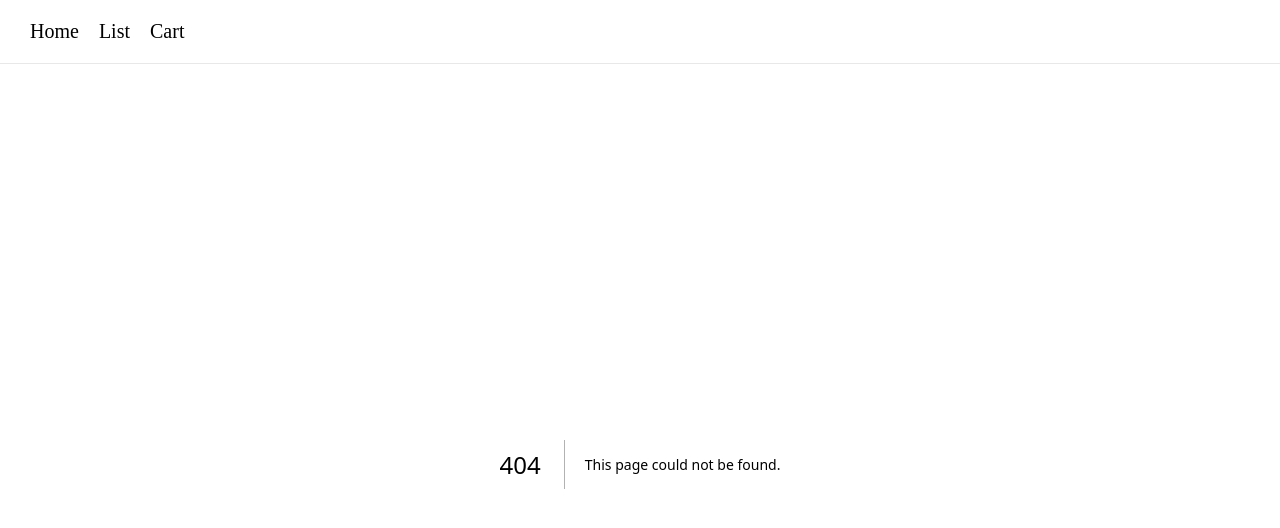
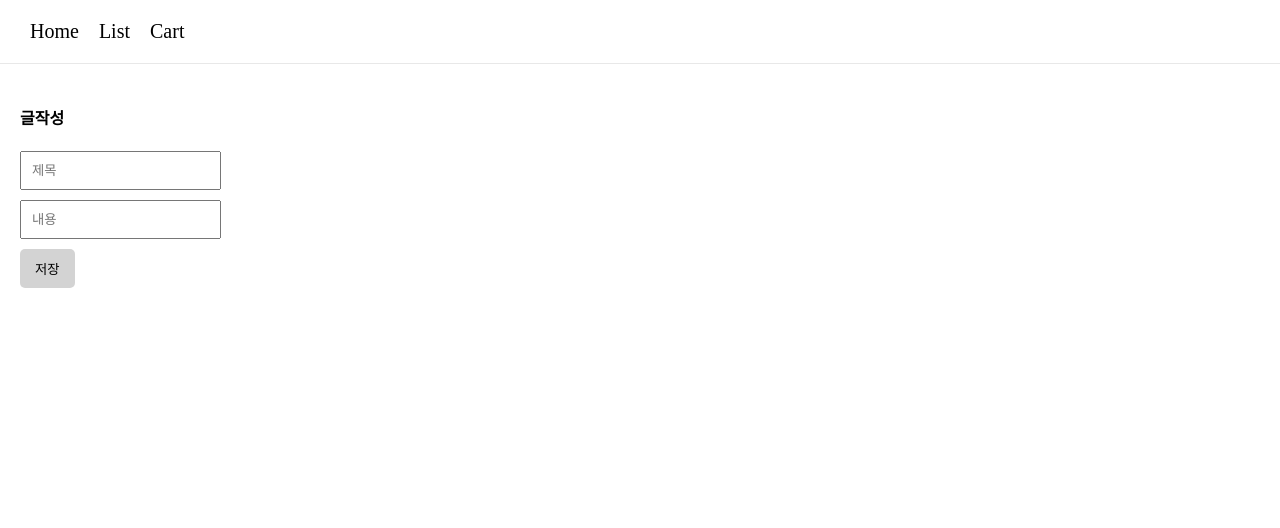
Before and after one commit to theco12/starbuck-practice, a Next.js app in the folder my-app/: page /write in a window 1280 px wide. Before the commit this address had no page. Shown: the top 528 px of the page. Built offline with nearby package versions, Linux system fonts and the light colour scheme.

Commit message:
게시판

```diff
--- a/my-app/app/globals.css
+++ b/my-app/app/globals.css
@@ -24,6 +24,7 @@ a {
   background: rgb(249, 250, 255);
   padding: 10px;
 }
+
 .list-item {
   background: white;
   border-radius: 10px;
@@ -40,3 +41,67 @@ a {
   color: grey;
   margin: 5px 0px;
 }
+
+/* detail page */
+.detail-title {
+  font-size: 34px;
+  font-weight: 800;
+  margin: 0;
+  padding: 20px;
+}
+
+.detail-item {
+  background: white;
+  border-radius: 10px;
+  padding: 20px;
+  max-width: 70%;
+  margin: 0 auto;
+  box-shadow: rgb(224, 224, 224) 0px 2px 4px 0px;
+  text-align: center;
+}
+
+.detail-bg {
+  background: #fff;
+  padding: 10px;
+}
+
+.detail-item h4 {
+  font-size: 40px;
+  font-weight: 800;
+  margin: 0;
+}
+.detail-item p {
+  color: grey;
+  margin: 20px 0px;
+}
+
+.p-20 {
+  padding: 20px;
+}
+input {
+  box-sizing: border-box;
+  padding: 10px;
+  display: block;
+  margin-bottom: 10px;
+}
+button {
+  padding: 10px 15px;
+  background: lightgray;
+  border: none;
+  border-radius: 5px;
+  cursor: pointer;
+}
+
+.writeBtn {
+  background: #fff;
+  border-radius: 50px;
+  padding: 15px 20px;
+  color: #1e1e1e;
+  font-size: 20px;
+  cursor: pointer;
+  margin: 10px;
+  position: fixed;
+  right: 20px;
+  bottom: 20px;
+  box-shadow: rgb(224, 224, 224) 0px 2px 4px 0px;
+}
--- a/my-app/app/layout.js
+++ b/my-app/app/layout.js
@@ -8,7 +8,8 @@ export const metadata = {
 
 export default function RootLayout({ children }) {
   return (
-    <html lang="en">
+    <html lang="ko">
+      <title>thecorative</title>
       <body>
         <div className="navBar">
           <Link href="/">Home</Link>
--- a/my-app/app/list/page.js
+++ b/my-app/app/list/page.js
@@ -16,10 +16,14 @@ export default async function List() {
             <div key={i} className="list-item">
               <h4>{a.title}</h4>
               <p>{a.content}</p>
+              <Link href={`/edit/${a._id}`}>✏️</Link>
             </div>
           </Link>
         );
       })}
+      <button className="writeBtn">
+        <Link href={`/write`}>+</Link>
+      </button>
     </div>
   );
 }
--- /dev/null
+++ b/my-app/app/write/page.js
@@ -0,0 +1,12 @@
+export default function write() {
+  return (
+    <div className="p-20">
+      <h4>글작성</h4>
+      <form action="/api/write/new" method="POST">
+        <input type="text" name="title" placeholder="제목" />
+        <input type="text" name="content" placeholder="내용" />
+        <button type="submit">저장</button>
+      </form>
+    </div>
+  );
+}
--- a/my-app/package.json
+++ b/my-app/package.json
@@ -13,7 +13,7 @@
     "@emotion/react": "^11.10.6",
     "@emotion/styled": "^11.10.6",
     "mongodb": "^5.5.0",
-    "next": "13.3.0",
+    "next": "^13.4.5-canary.0",
     "react": "18.2.0",
     "react-dom": "18.2.0",
     "yarn": "^1.22.19"
--- /dev/null
+++ b/my-app/pages/api/edit/update.js
@@ -0,0 +1,16 @@
+import { connectDB } from "@/util/database";
+import { ObjectId } from "mongodb";
+
+export default async function handler(req, res) {
+  if (req.method === "POST") {
+    if (req.body.title === "" || req.body.content === "") {
+      res.status(400).json({ message: "빈칸을 모두 채워주세요" });
+    } else {
+      const client = await connectDB;
+      const db = client.db("todoapp");
+      const reqBody = { title: req.body.title, content: req.body.content };
+      await db.collection("post").updateOne({ _id: new ObjectId(req.body._id) }, { $set: reqBody });
+      res.status(200).redirect(302, "/list");
+    }
+  }
+}
--- /dev/null
+++ b/my-app/pages/api/write/new.js
@@ -0,0 +1,14 @@
+import { connectDB } from "@/util/database";
+
+export default async function handler(req, res) {
+  if (req.method === "POST") {
+    if (req.body.title === "" || req.body.content === "") {
+      res.status(400).json({ message: "빈칸을 모두 채워주세요" });
+    } else {
+      const client = await connectDB;
+      const db = client.db("todoapp");
+      await db.collection("post").insertOne(req.body);
+      res.status(200).redirect(302, "/list");
+    }
+  }
+}
```
Also changed, not shown: my-app/app/detail/[id]/page.js (+5 -5 lines), my-app/app/edit/[id]/page.js (added, +26 -0 lines), my-app/app/page.js (+1 -9 lines), 2 other files (tests, documents, lock files or other folders).
